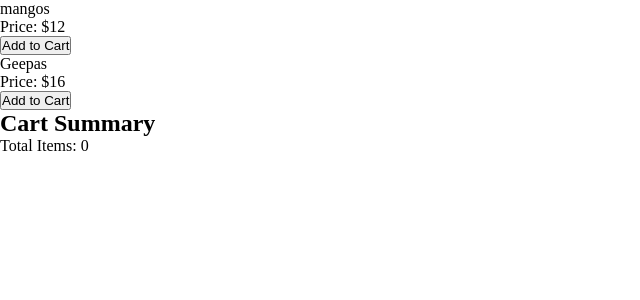
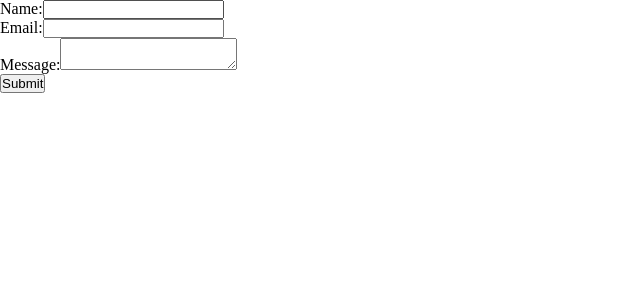
Before and after one commit to nurmoha251-droid/excise-3, a React (Vite) app: page / in a window 1280 px wide. Shown: the top 300 px of the page, without its empty margins (0-640 px from the left). Built offline with nearby package versions, Linux system fonts and the light colour scheme.

Commit message:
first commit

```diff
--- a/src/App.jsx
+++ b/src/App.jsx
@@ -3,26 +3,13 @@ import React, { useState } from 'react';
 import CartContext from './CartContext';
 import ProductItem from './ProductItem';
 import CartSummary from './CartSummary';
+import UseForm from './useForm';
+import ContactForm from './ContactForm';
+function App() {
 
-function App() {
-  const [cartItems, setCartItems] = useState([]);
-
-  const addToCart = (item) => {
-    setCartItems([...cartItems, item]);
-  };
-
-  const removeFromCart = (itemId) => {
-    setCartItems(cartItems.filter((item) => item.id !== itemId));
-  };
-
-  const value = { cartItems, addToCart, removeFromCart };
 
   return (
-    <CartContext.Provider value={value}>
-      <ProductItem itemId={1} itemName="mangos" price={12} />
-      <ProductItem itemId={2} itemName="Geepas" price={16} />
-      <CartSummary />
-    </CartContext.Provider>
+   <ContactForm/>
   );
 }
 
--- /dev/null
+++ b/src/ContactForm.jsx
@@ -0,0 +1,49 @@
+import UseForm from "./useForm";
+const ContactForm = () => {
+    const { values,  handleChange } = UseForm({
+        name: "",
+        email: "",
+        message: "",
+    });
+    const handleSubmit = (e) => {
+        e.preventDefault();
+
+        console.log("Form submitted:", values);
+    }
+    return (
+        <form onSubmit={handleSubmit}>
+            <div>
+                <label htmlFor="name">Name:</label>
+                <input
+                    type="text"
+                    id="name"
+                    name="name"
+                    value={values.name}
+                    onChange={handleChange}
+                />
+            </div>
+            <div>
+                <label htmlFor="email">Email:</label>
+                <input
+                    type="email"
+                    id="email"
+                    name="email"
+                    value={values.email}
+                    onChange={handleChange}
+                />
+            </div>
+            <div>
+                <label htmlFor="message">Message:</label>
+                <textarea
+                    id="message"
+                    name="message"
+                    value={values.message}
+                    onChange={handleChange}
+                />
+            </div>
+            <button type="submit">Submit</button>
+        </form>
+    );
+};
+
+export default ContactForm;
--- /dev/null
+++ b/src/useForm.jsx
@@ -0,0 +1,13 @@
+import { useState } from "react";
+const UseForm = (initialValues) => {
+    const [values, setValues] = useState(initialValues);
+    const [errors, setErrors] = useState({});
+
+    const handleChange = (e) => {
+        const { name, value } = e.target;
+        setValues({ ...values, [name]: value });
+    };
+
+    return { values, errors, handleChange };
+};
+export default UseForm;
```
Also changed, not shown: src/Notifaction.jsx (deleted, +0 -16 lines).
